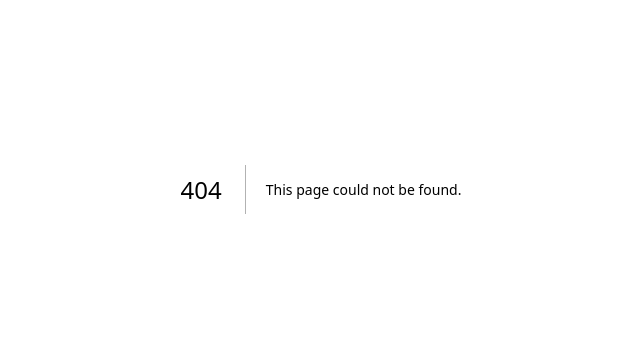
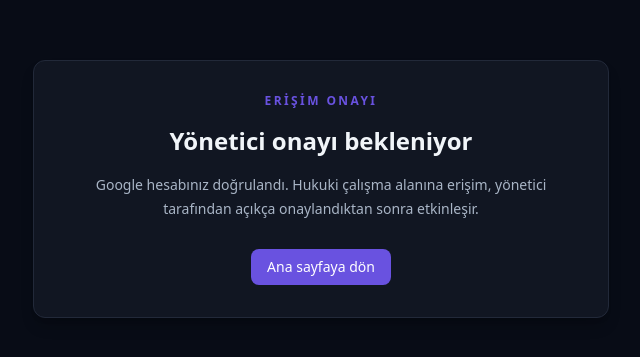
Before and after one commit to Erdemhasates35/legal-ai-platform, a Next.js app: page /pending in a window 1280 px wide. Before the commit this address had no page. Shown: the part 211-568 px from the top of the page, without its empty margins (319-959 px from the left). Built offline with nearby package versions, Linux system fonts and the light colour scheme.

Commit message:
feat: add pending approval access page

```diff
--- /dev/null
+++ b/src/app/pending/page.tsx
@@ -0,0 +1,23 @@
+import Link from "next/link";
+
+export default function PendingPage() {
+  return (
+    <main className="flex min-h-screen items-center justify-center bg-[hsl(var(--bg-primary))] px-6">
+      <section className="plasma-card w-full max-w-xl p-8 text-center">
+        <p className="text-xs font-semibold uppercase tracking-[0.2em] text-[hsl(var(--accent))]">
+          Erişim Onayı
+        </p>
+        <h1 className="mt-4 text-2xl font-semibold text-[hsl(var(--text-primary))]">
+          Yönetici onayı bekleniyor
+        </h1>
+        <p className="mt-4 text-sm leading-6 text-[hsl(var(--text-secondary))]">
+          Google hesabınız doğrulandı. Hukuki çalışma alanına erişim, yönetici tarafından
+          açıkça onaylandıktan sonra etkinleşir.
+        </p>
+        <Link href="/" className="plasma-button mt-7 inline-flex">
+          Ana sayfaya dön
+        </Link>
+      </section>
+    </main>
+  );
+}
```
